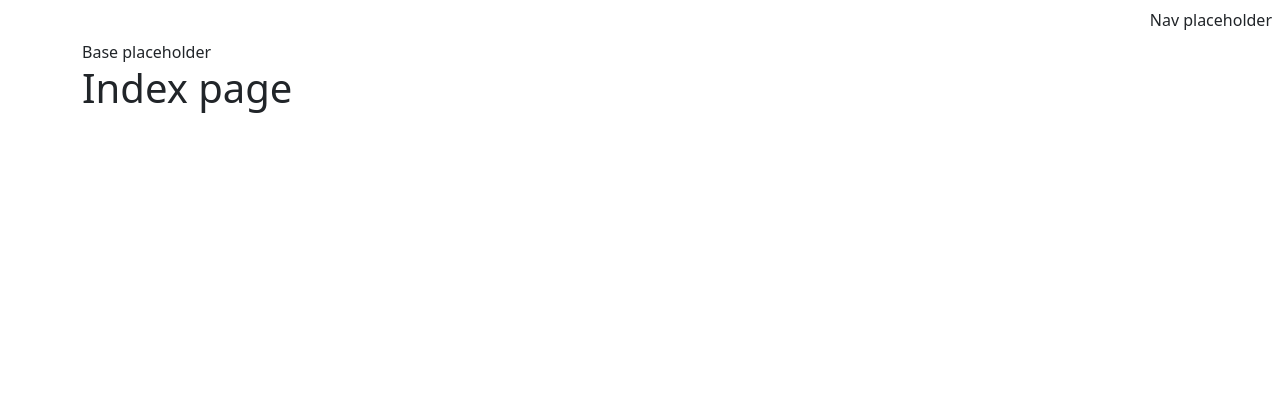
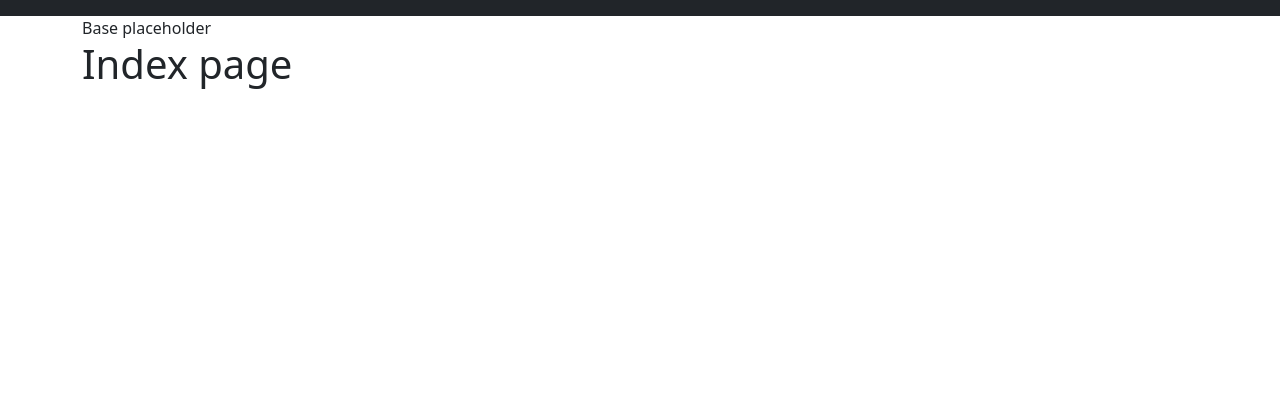
Before and after one commit to ajauniskis/personal-website, a Django app: page / in a window 1280 px wide. Shown: the top 420 px of the page. Run offline with Django 4.2, Linux system fonts and the light colour scheme.

Commit message:
change color scheme

```diff
--- a/templates/personalpage/navbar.html
+++ b/templates/personalpage/navbar.html
@@ -1,3 +1,3 @@
-<div class="d-flex flex-row-reverse">
-    <div class="p-2">Nav placeholder</div>
-</div>
+<nav class="navbar navbar-expand-lg navbar-dark bg-dark">
+  <div class="container-fluid"></div>
+</nav>
```
